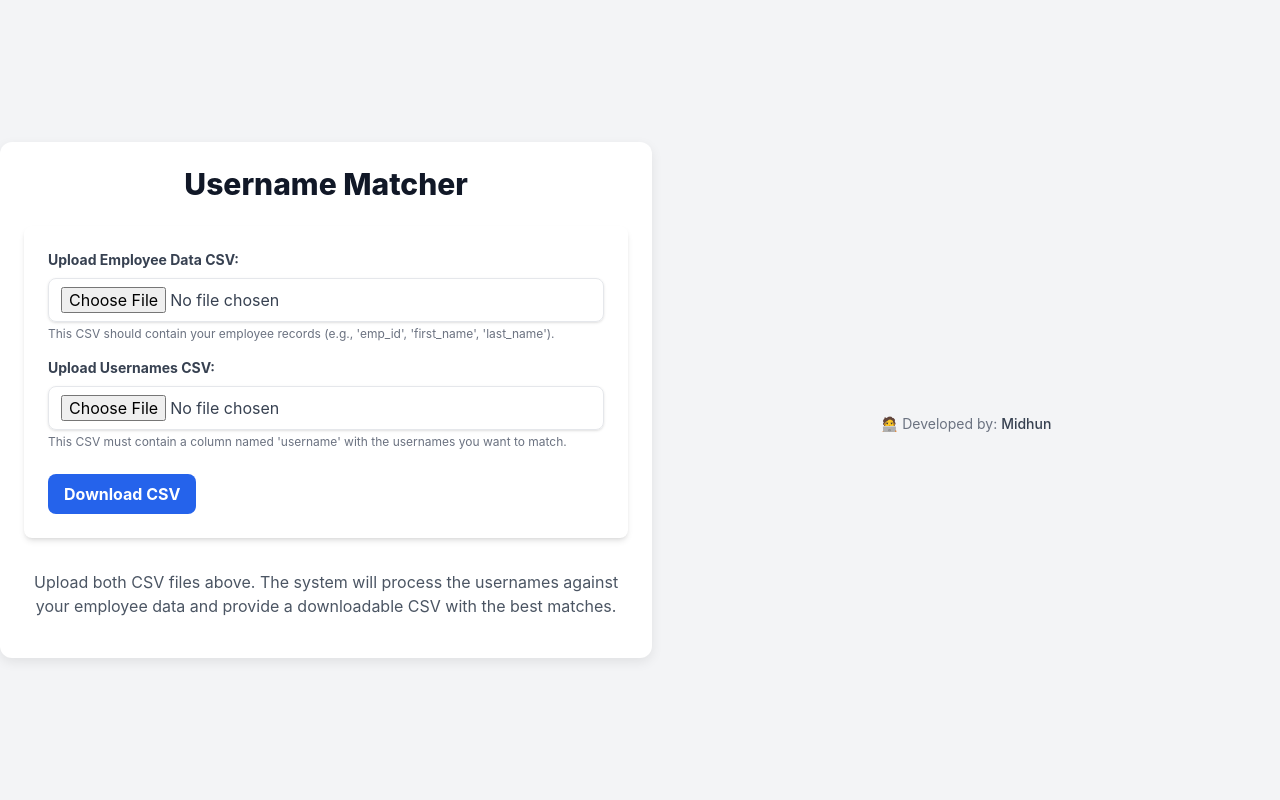
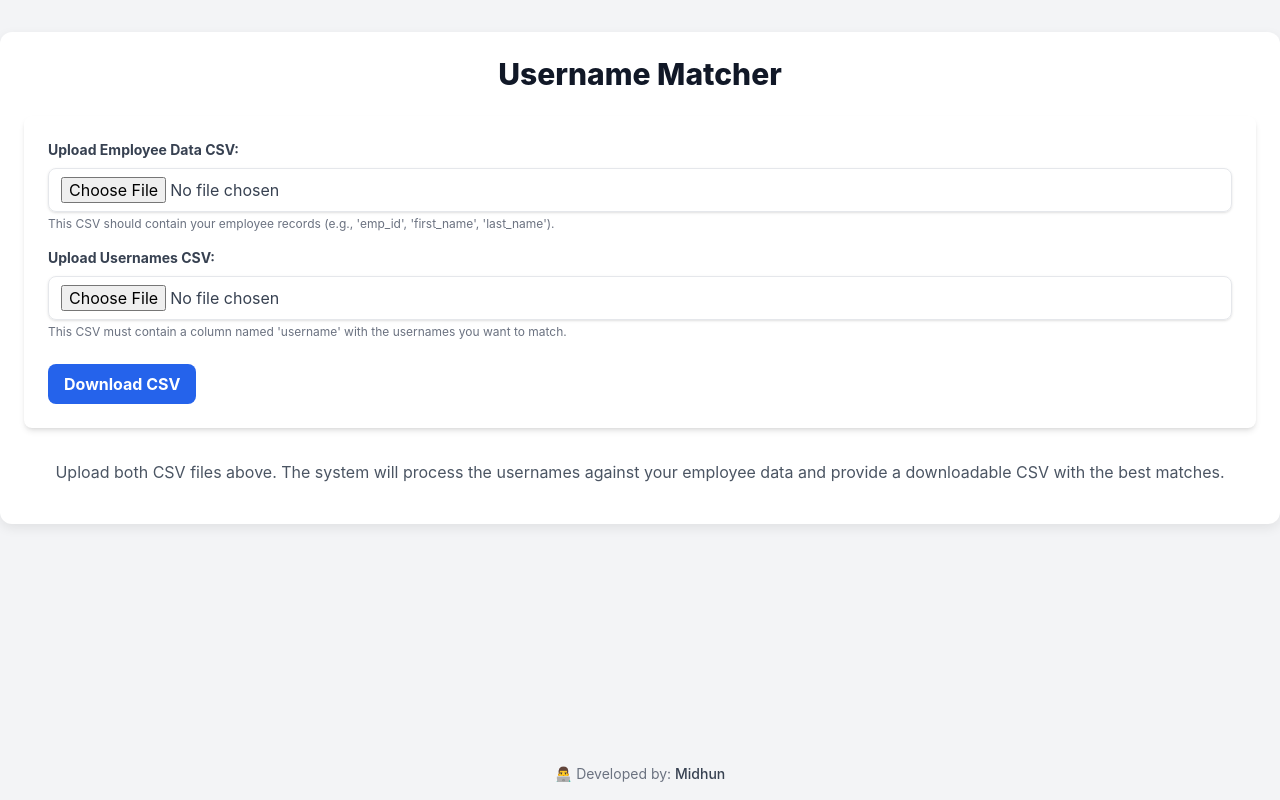
Before and after one commit to midhunprahash-ui/Name_match_ml, a Flask app: page / in a window 1280 px wide. Run offline with Flask 3, Linux system fonts and the light colour scheme; some libraries are stand-ins or nearby versions.

Commit message:
Refactor index.html for improved structure and readability

```diff
--- a/templates/index.html
+++ b/templates/index.html
@@ -2,36 +2,26 @@
 <html lang="en">
 
 <head>
-    <meta charset="UTF-8">
-    <meta name="viewport" content="width=device-width, initial-scale=1.0">
+    <meta charset="UTF-8" />
+    <meta name="viewport" content="width=device-width, initial-scale=1.0" />
     <title>Employee Username Matcher</title>
-    <!-- Tailwind CSS CDN for styling -->
+    <!-- Tailwind CSS CDN -->
     <script src="https://cdn.tailwindcss.com"></script>
     <style>
-        /* Custom styles for a cleaner look */
         body {
             font-family: 'Inter', sans-serif;
-            /* Using Inter font for a modern feel */
-            background-color: #fcfdff;
-            /* Light gray background */
+            background-color: #b2ccff;
         }
 
         .container {
             max-width: 800px;
-            /* Max width for the main content area */
             margin: 2rem auto;
-            /* Center the container with vertical margin */
             padding: 1.5rem;
-            /* Padding inside the container */
             background-color: #ffffff;
-            /* White background for the card */
             border-radius: 12px;
-            /* Rounded corners for the container */
             box-shadow: 0 4px 12px rgba(0, 0, 0, 0.08);
-            /* Soft shadow for depth */
         }
 
-        /* Styling for flash messages (success, error, warning, info) */
         .flash-message {
             padding: 0.75rem 1rem;
             margin-bottom: 1rem;
@@ -41,43 +31,36 @@
 
         .flash-success {
             background-color: #d1fae5;
-            /* Green light */
             color: #065f46;
-            /* Green dark */
             border: 1px solid #6ee7b7;
         }
 
         .flash-error {
             background-color: #fee2e2;
-            /* Red light */
             color: #991b1b;
-            /* Red dark */
             border: 1px solid #fca5a5;
         }
 
         .flash-warning {
             background-color: #fffbeb;
-            /* Yellow light */
             color: #92400e;
-            /* Yellow dark */
             border: 1px solid #fcd34d;
         }
 
         .flash-info {
             background-color: #e0f2fe;
-            /* Blue light */
             color: #0369a1;
-            /* Blue dark */
             border: 1px solid #7dd3fc;
         }
     </style>
 </head>
 
-<body class="bg-gray-100 flex items-center justify-center min-h-screen">
+<body class="bg-gray-100 flex flex-col min-h-screen">
+    <div class="flex-grow">
         <div class="container">
             <h1 class="text-3xl font-extrabold text-gray-900 text-center mb-6">Username Matcher</h1>
 
-        <!-- Section to display flash messages -->
+            <!-- Flash messages -->
             {% with messages = get_flashed_messages(with_categories=true) %}
             {% if messages %}
             <div class="mb-6">
@@ -90,24 +73,26 @@
             {% endif %}
             {% endwith %}
 
-        <!-- Form for CSV file uploads -->
+            <!-- Upload form -->
             <form method="POST" enctype="multipart/form-data" class="bg-white p-6 rounded-lg shadow-md mb-8">
                 <div class="mb-4">
-                <label for="employee_csv_file" class="block text-gray-700 text-sm font-bold mb-2">Upload Employee Data
-                    CSV:</label>
+                    <label for="employee_csv_file" class="block text-gray-700 text-sm font-bold mb-2">Upload Employee
+                        Data CSV:</label>
                     <input type="file" name="employee_csv_file" id="employee_csv_file" accept=".csv"
-                    class="shadow appearance-none border rounded-lg w-full py-2 px-3 text-gray-700 leading-tight focus:outline-none focus:ring-2 focus:ring-blue-500 focus:border-transparent">
+                        class="shadow appearance-none border rounded-lg w-full py-2 px-3 text-gray-700 leading-tight focus:outline-none focus:ring-2 focus:ring-blue-500 focus:border-transparent" />
                     <p class="text-xs text-gray-500 mt-1">This CSV should contain your employee records (e.g., 'emp_id',
                         'first_name', 'last_name').</p>
                 </div>
+
                 <div class="mb-6">
                     <label for="usernames_csv_file" class="block text-gray-700 text-sm font-bold mb-2">Upload Usernames
                         CSV:</label>
                     <input type="file" name="usernames_csv_file" id="usernames_csv_file" accept=".csv"
-                    class="shadow appearance-none border rounded-lg w-full py-2 px-3 text-gray-700 leading-tight focus:outline-none focus:ring-2 focus:ring-blue-500 focus:border-transparent">
-                <p class="text-xs text-gray-500 mt-1">This CSV must contain a column named 'username' with the usernames
-                    you want to match.</p>
+                        class="shadow appearance-none border rounded-lg w-full py-2 px-3 text-gray-700 leading-tight focus:outline-none focus:ring-2 focus:ring-blue-500 focus:border-transparent" />
+                    <p class="text-xs text-gray-500 mt-1">This CSV must contain a column named 'username' with the
+                        usernames you want to match.</p>
                 </div>
+
                 <div class="flex items-center justify-between">
                     <button type="submit"
                         class="bg-blue-600 hover:bg-blue-700 text-white font-bold py-2 px-4 rounded-lg focus:outline-none focus:shadow-outline transition duration-200 ease-in-out transform hover:scale-105">
@@ -117,15 +102,18 @@
             </form>
 
             <p class="text-center text-gray-600 mt-8 mb-4">
-            Upload both CSV files above. The system will process the usernames against your employee data and provide a
-            downloadable CSV with the best matches.
+                Upload both CSV files above. The system will process the usernames against your employee data and
+                provide a downloadable CSV with the best matches.
             </p>
         </div>
-    <div class="w-full text-center mt-12">
+    </div>
+
+    <!-- Centered footer -->
+    <footer class="text-center py-4">
         <p class="text-sm text-gray-500">
-            🧑‍💻 Developed by: <span class="font-medium text-gray-700">Midhun</span>
+            👨‍💻 Developed by: <span class="font-medium text-gray-700">Midhun</span>
         </p>
-    </div>
+    </footer>
 </body>
 
 </html>
```
Lines whose indentation alone changed are shown as unchanged.
